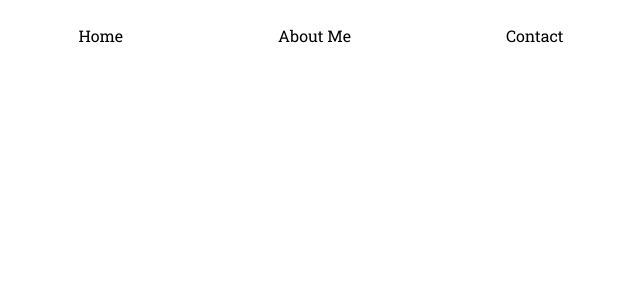
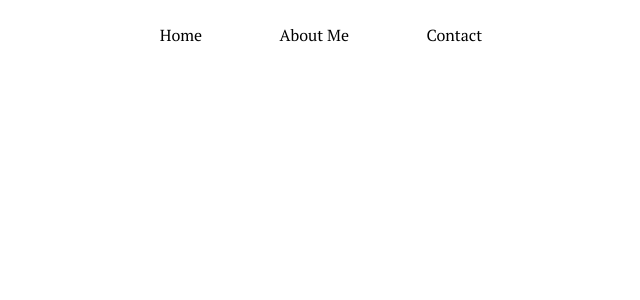
Before and after one commit to tjvonbr/portfolio, a React (Create React App) app: page /aboutme in a window 1280 px wide. Shown: the top 300 px of the page, without its empty margins (319-959 px from the left). Built offline with nearby package versions, Linux system fonts and the light colour scheme.

Commit message:
Removed yarn.lock file and updated nav components

```diff
--- a/public/index.html
+++ b/public/index.html
@@ -24,7 +24,7 @@
       work correctly both with client-side routing and a non-root public URL.
       Learn how to configure a non-root public URL by running `npm run build`.
     -->
-    <link href="https://fonts.googleapis.com/css?family=Roboto+Slab&display=swap" rel="stylesheet">
+    <link href="https://fonts.googleapis.com/css?family=PT+Serif&display=swap" rel="stylesheet">
     <title>React App</title>
   </head>
   <body>
--- a/src/components/NavBar.js
+++ b/src/components/NavBar.js
@@ -17,7 +17,7 @@ const NavBar = () => {
       }}
     >
       <NavBarLink path="/" page="Home"/>
-      <NavBarLink path="/about" page="About Me" />
+      <NavBarLink path="/aboutme" page="About Me" />
       <NavBarLink path="/contact" page="Contact" />
     </div>
   )
--- a/src/index.css
+++ b/src/index.css
@@ -3,12 +3,12 @@ body {
   /* font-family: -apple-system, BlinkMacSystemFont, 'Segoe UI', 'Roboto', 'Oxygen',
     'Ubuntu', 'Cantarell', 'Fira Sans', 'Droid Sans', 'Helvetica Neue',
     sans-serif; */
-  font-family: 'Roboto Slab', serif;
+  font-family: 'PT Serif', serif;
   -webkit-font-smoothing: antialiased;
   -moz-osx-font-smoothing: grayscale;
 }
 
 code {
-  font-family: 'Roboto Slab', serif, source-code-pro, Menlo, Monaco, Consolas, 'Courier New',
+  font-family: 'PT Serif', serif, source-code-pro, Menlo, Monaco, Consolas, 'Courier New',
     monospace;
 }
--- a/src/pages/About.js
+++ b/src/pages/About.js
@@ -1,10 +1,17 @@
+/** @jsx jsx **/
+
 import React from 'react';
 import Navbar from '../components/NavBar';
-import NavBarLink from '../components/NavBarLink';
+import { jsx, css } from '@emotion/core';
 
 const About = () => {
   return (
-    <div>
+    <div
+      css={{
+        width: '800px',
+        margin: '0px auto',
+      }}
+    >
       <Navbar />
     </div>
   )
```
Also changed, not shown: src/pages/Contact.js (line endings or trailing spaces), 1 other file (tests, documents, lock files or other folders).
